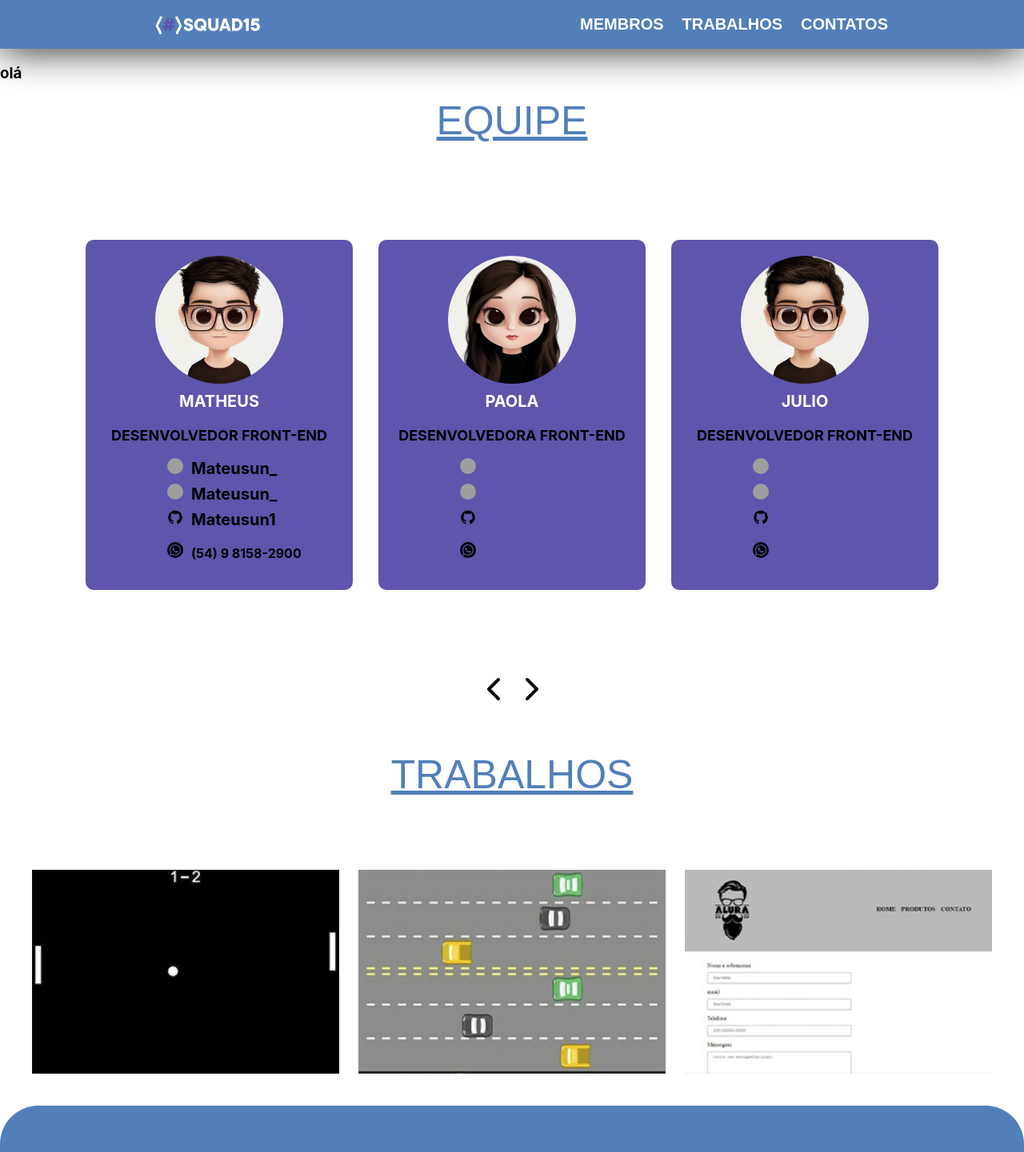
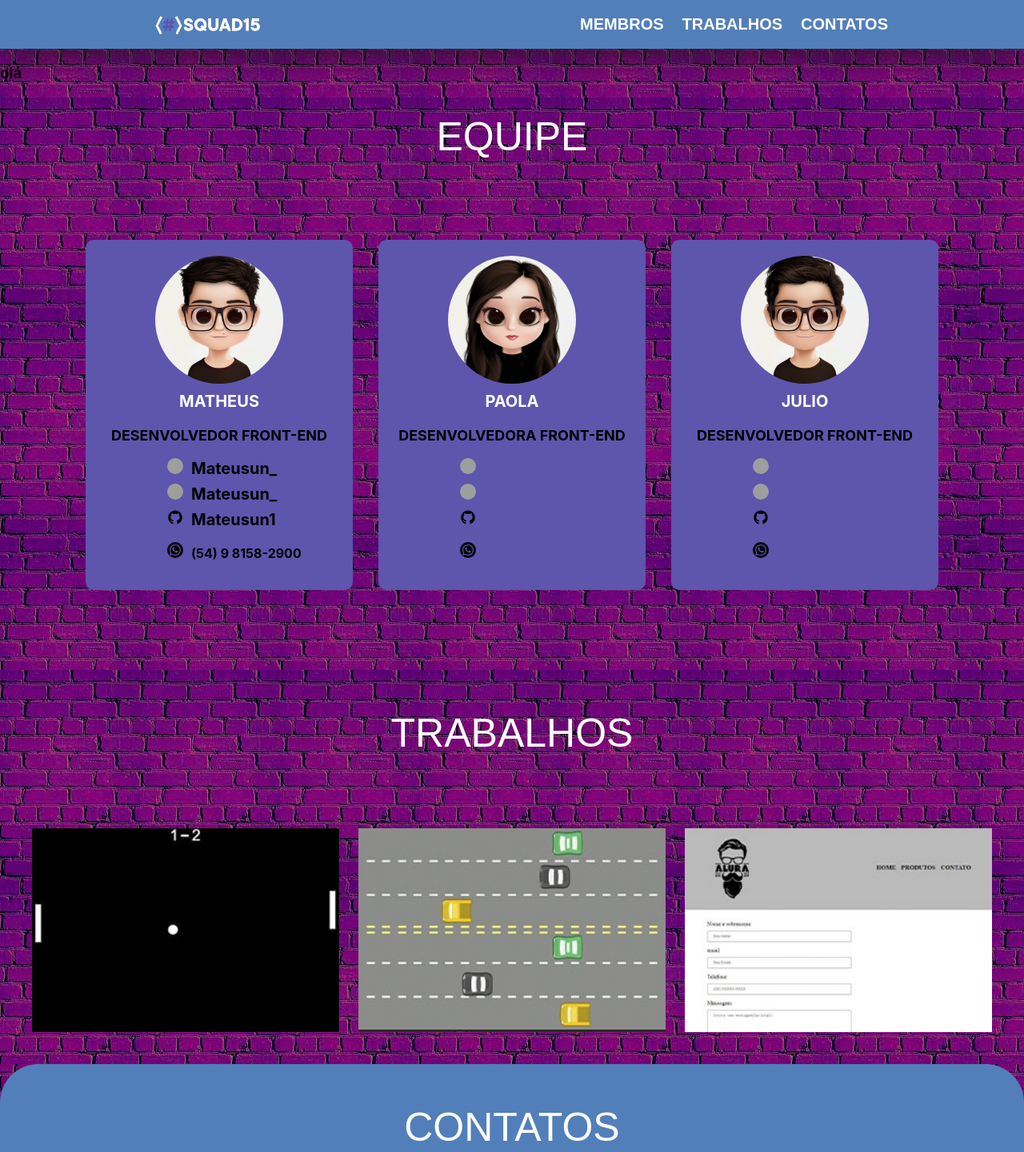
Before and after one commit to Mateusun1/ProjetoteuFuturoReact, a React (Create React App) app in the folder projeto/: page / in a window 1280 px wide. Shown: the top 1441 px of the page at 80% size. Built offline with nearby package versions, Linux system fonts and the light colour scheme; grey boxes are pictures that could not be loaded.

Commit message:
Papel de parede de fundo adicionado

```diff
--- a/projeto/src/componentes/Membros/Membros.css
+++ b/projeto/src/componentes/Membros/Membros.css
@@ -2,10 +2,9 @@
     font-size: 50px;
     text-transform: uppercase;
     text-align: center;
-    text-decoration: underline;
-    padding-bottom: 20px;
+    padding-top: 20px;
     font-family: 'Montserrat', sans-serif;
-    color: #527FBA;
+    color: white;
 }
 .Portfolio {
     display: flex;
@@ -95,12 +94,6 @@
     display: inline-block;
     margin: 0 10px 0 95px;
 }
-.ContainerSetas{
-    display: block;
-    text-align: center;
+.PapelParede{
+    background-image: url("../Membros/PapelParede.svg");
 }
-.Setas:hover{
-    cursor: pointer;
-    transform: scale(110%);
-    transition: 0.5s;
-}
--- a/projeto/src/componentes/Membros/Membros.jsx
+++ b/projeto/src/componentes/Membros/Membros.jsx
@@ -6,14 +6,12 @@ import TT from "../../assents/img/Twitter.svg"
 import Insta from "../../assents/img/Instagram.svg"
 import Git from "../../assents/img/Git.svg"
 import WPP from "../../assents/img/WPP.svg"
-import left from "../../assents/img/Left.svg"
-import Right from "../../assents/img/Right.svg"
 
 import "./Membros.css"
 class Membros extends Component{
     render(){
         return(
-            <section>
+            <section className="PapelParede">
                 <section className="Nome-Home">Equipe</section>
                     <div className="Portfolio">
                         <div className="CardLeft">
@@ -44,10 +42,6 @@ class Membros extends Component{
                                 <p className="Numero"><img className="Icons" src={WPP} alt="Icon do Whatsapp"/></p>
                         </div>
                     </div>
-                    <div className="ContainerSetas">
-                        <img className="Setas" src={left} alt="Seta esquerda"/>
-                        <img className="Setas" src={Right} alt="Seta direita"/>
-                    </div>
             </section>
         )
     }
--- a/projeto/src/componentes/Projetos/Projetos.css
+++ b/projeto/src/componentes/Projetos/Projetos.css
@@ -2,10 +2,9 @@
     font-size: 50px;
     text-transform: uppercase;
     text-align: center;
-    text-decoration: underline;
     padding: 50px 0;
     font-family: 'Montserrat', sans-serif;
-    color: #527FBA;
+    color: white;
 }
 .trabalhos{
     padding: 40px 0;
--- a/projeto/src/componentes/Projetos/Projetos.jsx
+++ b/projeto/src/componentes/Projetos/Projetos.jsx
@@ -6,7 +6,7 @@ import "./Projetos.css"
 class Projetos extends Component{
     render(){
         return(
-            <section>
+            <section className="PapelParede">
                 <section class="Nome-Home2">Trabalhos</section>
                     <div class="trabalhos">
                             <div class="imagem-trabalhos">
--- a/projeto/src/index.css
+++ b/projeto/src/index.css
@@ -5,6 +5,7 @@ body {
     sans-serif;
   -webkit-font-smoothing: antialiased;
   -moz-osx-font-smoothing: grayscale;
+  background-image: url(../src/componentes/Membros/PapelParede.svg);
 }
 
 code {
```
Also changed, not shown: projeto/src/componentes/Membros/PapelParede.svg (added).
